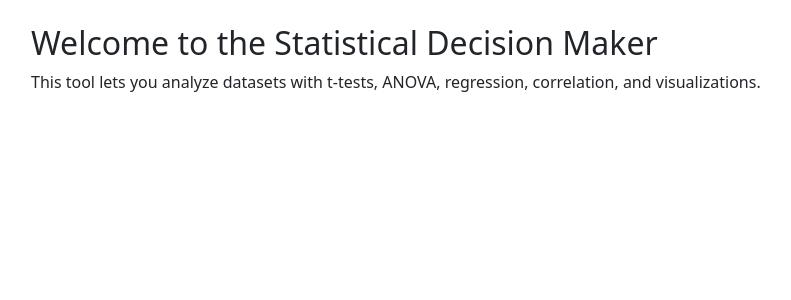
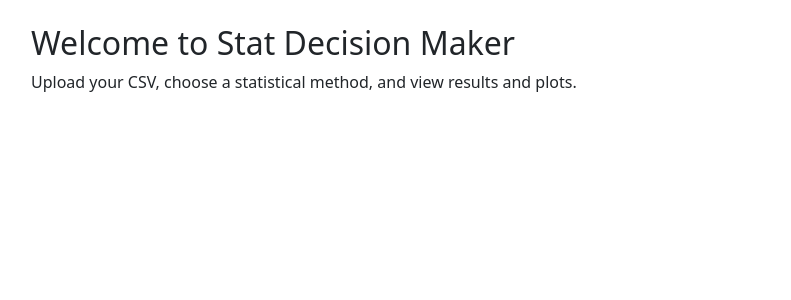
Before and after one commit to Kidanedg/stat-decision-maker, a Flask app: page / in a window 1280 px wide. Shown: the part 56-356 px from the top of the page, without its empty margins (51-842 px from the left). Run offline with Flask 3, Linux system fonts and the light colour scheme.

Commit message:
Update home.html

```diff
--- a/templates/home.html
+++ b/templates/home.html
@@ -1,5 +1,5 @@
 {% extends "base.html" %}
 {% block content %}
-<h2>Welcome to the Statistical Decision Maker</h2>
-<p>This tool lets you analyze datasets with t-tests, ANOVA, regression, correlation, and visualizations.</p>
+<h2>Welcome to Stat Decision Maker</h2>
+<p>Upload your CSV, choose a statistical method, and view results and plots.</p>
 {% endblock %}
```
